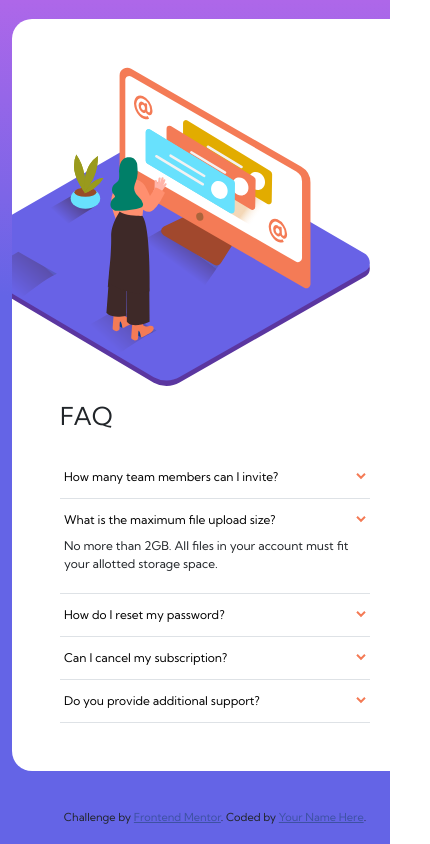
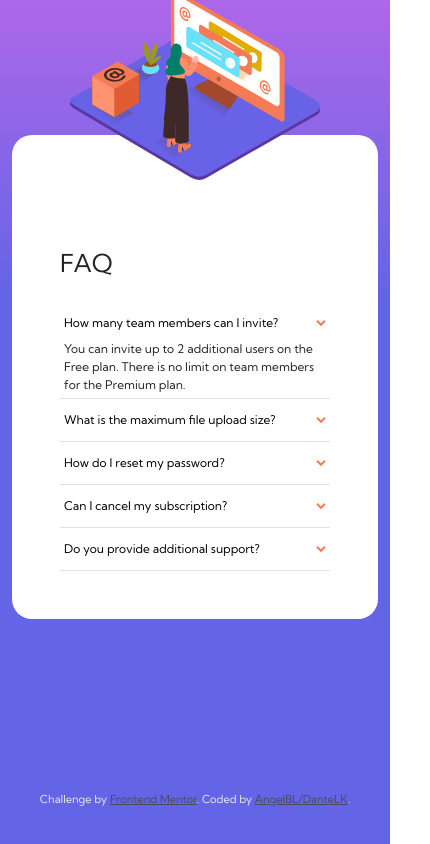
Before and after one commit to AngelBLK/faq-accordion-card-main, a plain HTML site: page index.html in a window 390 px wide. Both pictures are taken after a click on the button "How many team members can I invite?". Shown: the whole page, 430 px wide, since content can reach past the window. Drawn offline with nearby package versions, Linux system fonts and the light colour scheme.

Commit message:
[ADD] animation slide toggle added

```diff
--- a/index.html
+++ b/index.html
@@ -22,85 +22,78 @@
   </head>
   <body>
     <main class="container-fluid">
-      <section
-        class="container bg-white col-md-7  p-5 overflow-hidden box"
-      >
+      <section class="container bg-white p-5 overflow-hidden my-5 box">
         <div class="row">
-          <div class="col">
-            <picture class="">
-              <img
-                src="./images/illustration-woman-online-desktop.svg"
-                alt=""
-                class="img"
-              />
-            </picture>
+          <div class="col-md-6">
+            <div class="image-option"></div>
+            <div class="shadown"></div>
           </div>
-          <div class="col">
+          <div class="col-md-6 accordion-margin">
             <h2 class="py-3">FAQ</h2>
             <div class="border-bottom h-auto p-1">
               <button
-                class="col-12 d-flex align-items-center justify-content-between border-0 bg-body py-2"
+                class="col-12 d-flex align-items-center justify-content-between border-0 bg-body py-2 accordion-btn"
                 type="button"
               >
                 How many team members can I invite?
                 <img src="./images/icon-arrow-down.svg" alt="Arrow down" />
               </button>
-              <!-- <p class="">
+              <p class="accordion-text">
                 You can invite up to 2 additional users on the Free plan. There
                 is no limit on team members for the Premium plan.
-              </p> -->
+              </p>
             </div>
-            <div class="border-bottom h-auto p-1">
+            <div class="border-bottom h-auto p-1 accordion-container">
               <button
-                class="col-12 d-flex align-items-center justify-content-between border-0 bg-body py-2"
+                class="col-12 d-flex align-items-center justify-content-between border-0 bg-body py-2 accordion-btn"
                 type="button"
               >
                 What is the maximum file upload size?
                 <img src="./images/icon-arrow-down.svg" alt="Arrow down" />
               </button>
-              <p class="">
+              <p class="accordion-text">
                 No more than 2GB. All files in your account must fit your
                 allotted storage space.
               </p>
             </div>
-            <div class="border-bottom h-auto p-1">
+            <div class="border-bottom h-auto p-1 accordion-container">
               <button
-                class="col-12 d-flex align-items-center justify-content-between border-0 bg-body py-2"
+                class="col-12 d-flex align-items-center justify-content-between border-0 bg-body py-2 accordion-btn"
                 type="button"
               >
                 How do I reset my password?
                 <img src="./images/icon-arrow-down.svg" alt="Arrow down" />
               </button>
-              <!-- <p class="">
+              <p class="accordion-text">
                 Click “Forgot password” from the login page or “Change password”
                 from your profile page. A reset link will be emailed to you.
-              </p> -->
+              </p>
             </div>
-            <div class="border-bottom h-auto p-1">
+            <div class="border-bottom h-auto p-1 accordion-container">
               <button
-                class="col-12 d-flex align-items-center justify-content-between border-0 bg-body py-2"
+                class="col-12 d-flex align-items-center justify-content-between border-0 bg-body py-2 accordion-btn"
                 type="button"
               >
                 Can I cancel my subscription?
                 <img src="./images/icon-arrow-down.svg" alt="Arrow down" />
               </button>
-              <!-- <p class="">
+              <p class="accordion-text">
                 Yes! Send us a message and we’ll process your request no
                 questions asked.
-              </p> -->
+              </p>
             </div>
-            <div class="border-bottom h-auto p-1">
+            <div class="border-bottom h-auto p-1 accordion-container">
               <button
-                class="col-12 d-flex align-items-center justify-content-between border-0 bg-body py-2"
+                class="col-12 d-flex align-items-center justify-content-between border-0 bg-body py-2 accordion-btn"
                 type="button"
               >
                 Do you provide additional support?
                 <img src="./images/icon-arrow-down.svg" alt="Arrow down" />
               </button>
-              <!-- <p class="">
+              <p class="accordion-text">
                 Chat and email support is available 24/7. Phone lines are open
                 during normal business hours.
-              </p> -->
+              </p>
             </div>
           </div>
         </div>
@@ -111,7 +104,8 @@
       Challenge by
       <a href="https://www.frontendmentor.io?ref=challenge" target="_blank"
         >Frontend Mentor</a
-      >. Coded by <a href="#">Your Name Here</a>.
+      >. Coded by <a href="https://github.com/AngelBLK">AngelBL/DanteLK</a>.
     </div>
+    <script src="./js/accordion.js"></script>
   </body>
 </html>
--- /dev/null
+++ b/js/accordion.js
@@ -0,0 +1,29 @@
+const button = document.querySelectorAll(".accordion-btn");
+const text = document.querySelectorAll(".accordion-text");
+
+button.forEach((item, index) => {
+  item.addEventListener("click", (e) => {
+    e.preventDefault();
+
+    if (!text[index].classList.contains("active")) {
+      text[index].classList.add('active');
+      text[index].style.height = "auto";
+      let height = text[index].clientHeight + "px";
+      text[index].style.height = '0px';
+      setTimeout(() => {
+        text[index].style.height = height;
+      }, 0);
+    } else {
+      text[index].style.height = '0px';
+      text[index].addEventListener(
+        "transitionend",
+        (e) => {
+          text[index].classList.remove('active');
+        },
+        {
+          once: true,
+        }
+      );
+    }
+  });
+});
--- a/styles/globals.css
+++ b/styles/globals.css
@@ -24,4 +24,5 @@ body {
   background: rgb(174,103,233);
   background: linear-gradient(180deg, rgba(174,103,233,1) 0%, rgba(100,100,230,1) 35%);
   background-repeat: no-repeat;
+  background-size: contain;
 }
--- a/styles/style.css
+++ b/styles/style.css
@@ -1,40 +1,73 @@
-@import url('./globals.css');
+@import url("./globals.css");
 
 body {
   display: grid;
   place-items: center;
 }
 
-.img {
-  width: 420px;
-  margin-left: -110px;
+main {
+  width: 100%;
 }
 
 .box {
+  max-width: 800px;
   border-radius: 20px;
 }
 
+.image-option {
+  width: 400px;
+  height: 300px;
+  background-image: url(../images/illustration-woman-online-desktop.svg);
+  background-size: contain;
+  background-repeat: no-repeat;
+  position: relative;
+  left: -100px;
+}
+
+.accordion-text {
+  margin: 0;
+  transition: height 0.35s ease-in-out;
+  overflow: hidden;
+}
+
+.accordion-text:not(.active) {
+  display: none;
+}
 
 
-
-
-
-
-
-
-
-
-
-
-
-
-
-
+.active {
+  display: block;
+}
 
 .attribution {
   font-size: 11px;
   text-align: center;
+  color: var(--dividers-light-grayish-blue);
 }
 .attribution a {
-  color: hsl(228, 45%, 44%);
+  color: var(--neutral-text-very-dark-grayish-blue);
 }
+
+@media screen and (max-width: 700px) {
+  main {
+    display: grid;
+    place-items: center;
+    margin: 50px 0;
+  }
+
+  .image-option {
+    width: 250px;
+    height: 200px;
+    background-image: url(../images/illustration-woman-online-mobile.svg);
+    background-size: contain;
+    background-repeat: no-repeat;
+    position: absolute;
+    top: -10px;
+    left: 50%;
+    margin-left: -125px;
+  }
+
+  .accordion-margin {
+    margin: 50px 0 0 0;
+  }
+}
```
